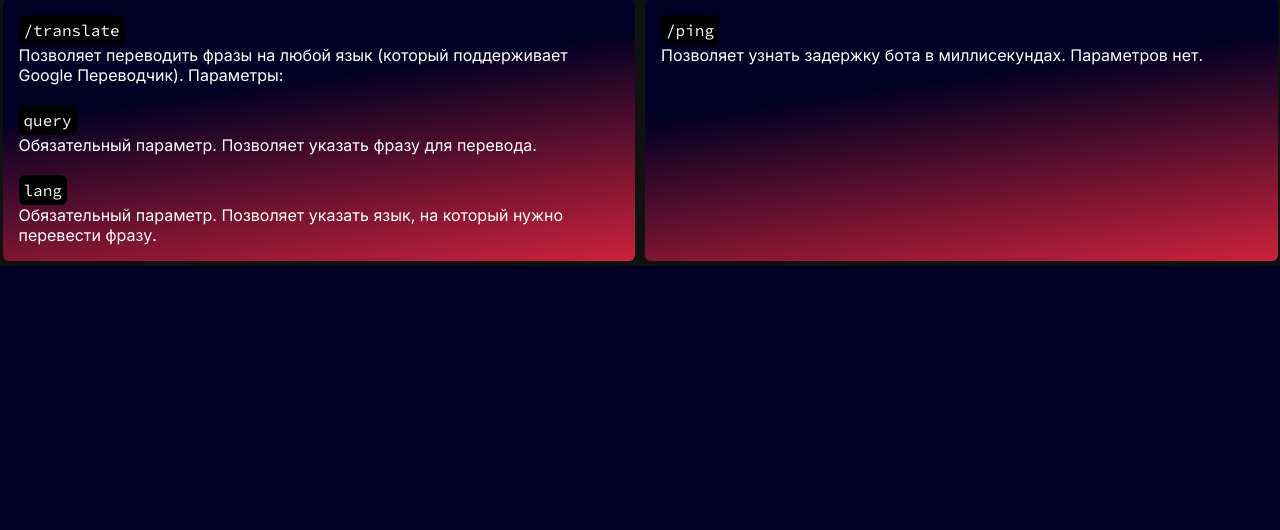
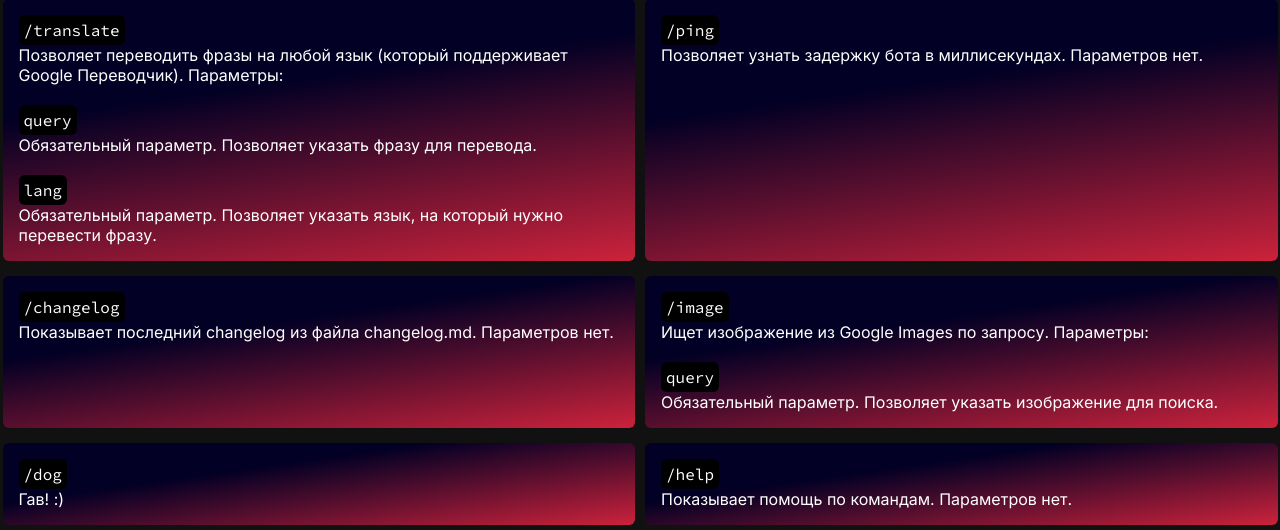
Before and after one commit to 4vanyek/therealvanyek-ml, a PHP site: page /qoritsuki/ in a window 1280 px wide. Shown: the part 713-1243 px from the top of the page. Before the commit the page ends 979 px from the top, so only its background shows below. Run offline with PHP 8.4, Linux system fonts and the light colour scheme.

Commit message:
обновление qoritsuki

```diff
--- a/css/mobile.css
+++ b/css/mobile.css
@@ -66,6 +66,7 @@
     }
     .dropdown .dropbtn {
         font-size: 18px !important;
+        width: 100% !important;
     }
 .open-menu {
     color: #fff;
--- a/qoritsuki/index.html
+++ b/qoritsuki/index.html
@@ -79,6 +79,25 @@
             <pre>/ping</pre>
             <p>Позволяет узнать задержку бота в миллисекундах. Параметров нет.</p>
         </div>
+        <div>
+            <pre>/changelog</pre>
+            <p>Показывает последний changelog из файла changelog.md. Параметров нет.</p>
+        </div>
+        <div>
+            <pre>/image</pre>
+            <p>Ищет изображение из Google Images по запросу. Параметры:</p>
+            <br>
+            <pre>query</pre>
+            <p>Обязательный параметр. Позволяет указать изображение для поиска.</p>
+        </div>
+        <div>
+            <pre>/dog</pre>
+            <p>Гав! :)</p>
+        </div>
+        <div>
+            <pre>/help</pre>
+            <p>Показывает помощь по командам. Параметров нет.</p>
+        </div>
     </div>
 </body>
 </html>
```
Also changed, not shown: qoritsuki/changelog.md (added), qoritsuki/changelog.txt (deleted).
